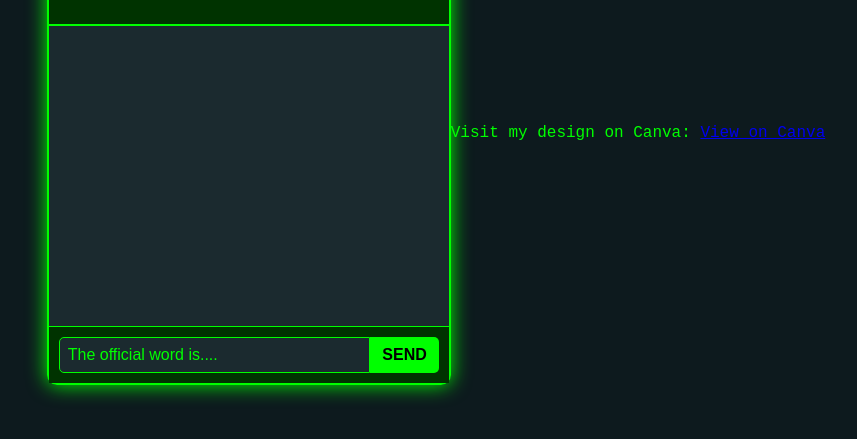
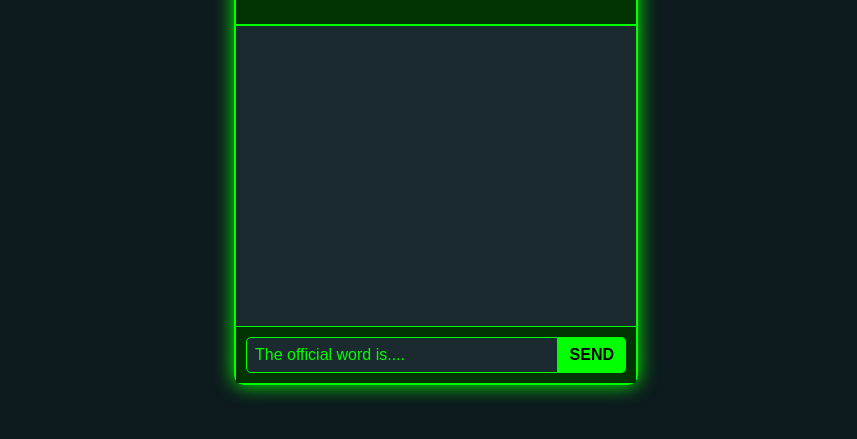
Before and after one commit to axelmas/BotXylaz, a plain HTML site: page index.html in a window 1280 px wide. Shown: the part 267-706 px from the top of the page, without its empty margins (204-1061 px from the left). Drawn offline with Linux system fonts and the light colour scheme.

Commit message:
Update index.html

```diff
--- a/index.html
+++ b/index.html
@@ -23,9 +23,6 @@
     </div>
 
     <!-- Enlace directo al diseño de Canva -->
-    <div class="canva-link">
-        <p>Visit my design on Canva: <a href="https://www.canva.com/design/DAGY2Fhtru0/bolKQZEzMYxKWsDQxvwHrw/view?utm_content=DAGY2Fhtru0&utm_campaign=designshare&utm_medium=link2&utm_source=uniquelinks&utlId=h94cad44ff9" target="_blank">View on Canva</a></p>
-    </div>
 
     <script>
         document.getElementById("submit-btn").addEventListener("click", function() {
```
